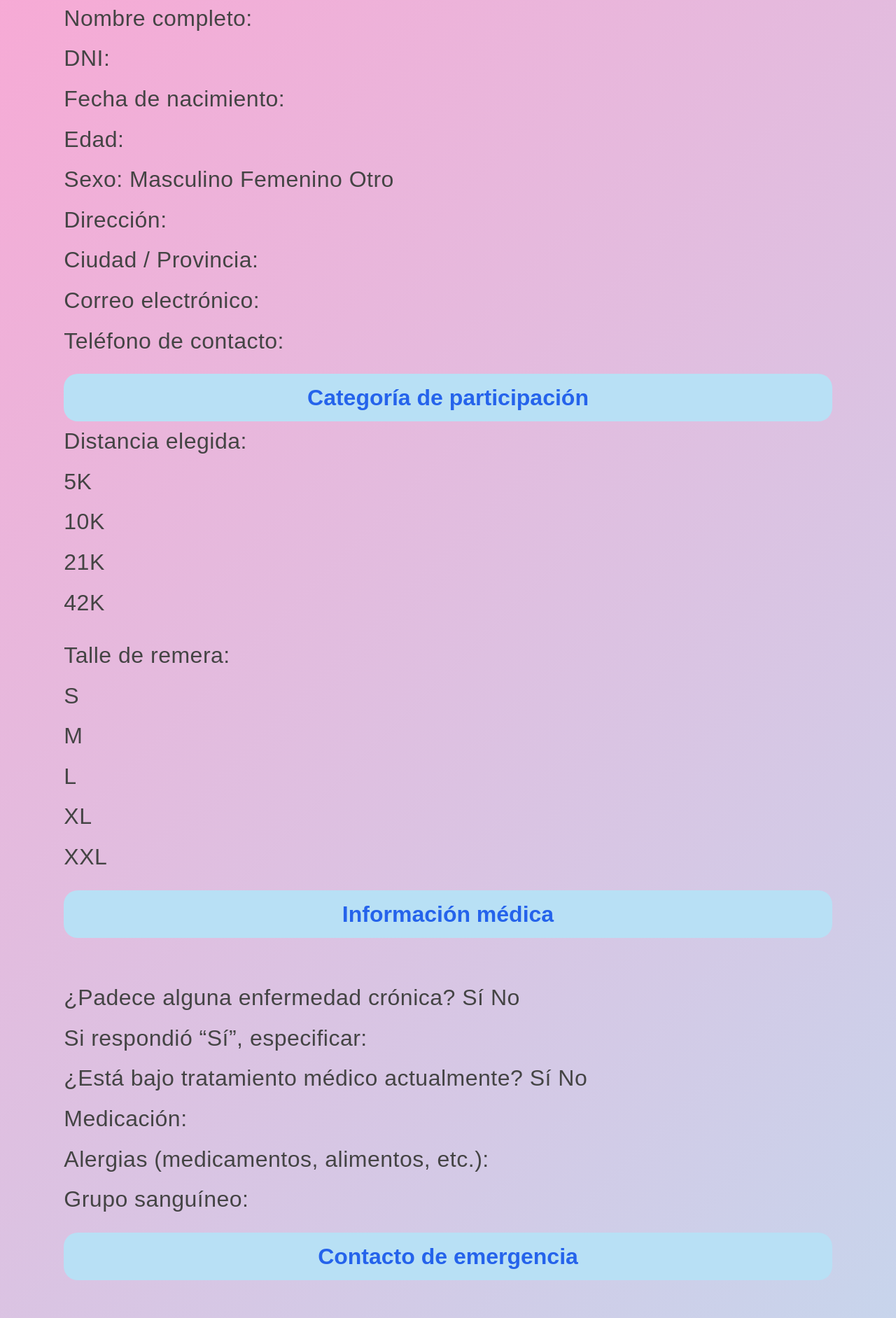
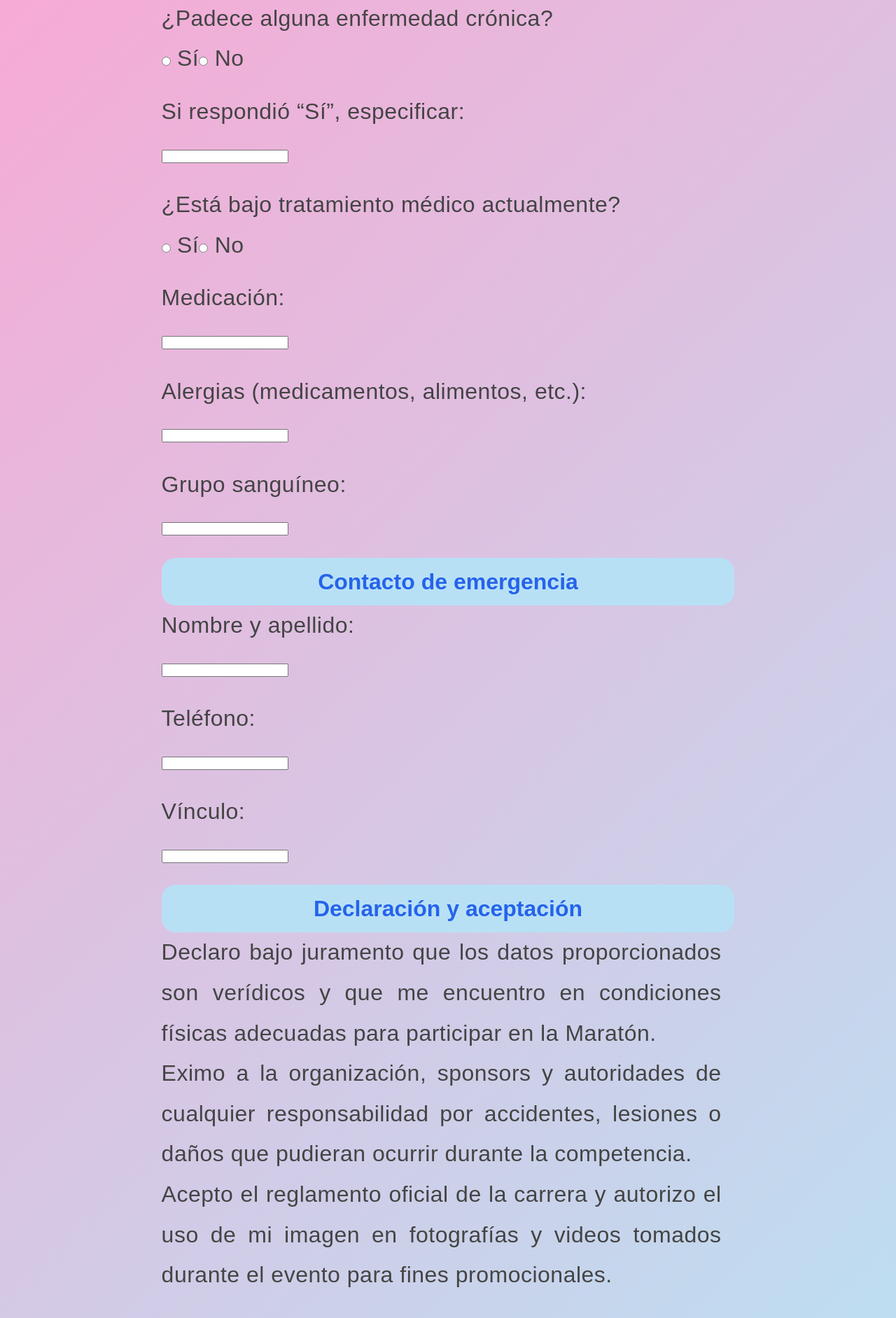
Before and after one commit to Emiliano3D33/Marat-n, a React (Vite) app: page /formulario in a window 1280 px wide. Shown: the part 163-2046 px from the top of the page at 70% size. Built offline with nearby package versions, Linux system fonts and the light colour scheme.

Commit message:
hicw un cambio

```diff
--- a/src/formulario.jsx
+++ b/src/formulario.jsx
@@ -1,72 +1,118 @@
 
 
 export default function Formulario() {
- return (
+  return (
     <>
-<h1>📝 Formulario de Inscripción dela Gran Maraton</h1>
-<h3>Datos personales</h3>
-<p> Nombre completo:
-<br />DNI:
-<br />Fecha de nacimiento:
-<br />Edad:
-<br />Sexo:  Masculino  Femenino  Otro
-<br />Dirección:
-<br />Ciudad / Provincia:
-<br />Correo electrónico:
-<br />Teléfono de contacto:
-</p>
-<h3>Categoría de participación</h3>
- <p>
-    Distancia elegida:
-<br /> 5K
-<br />10K
-<br />21K
-<br /> 42K
-</p>
-<p>Talle de remera:
-<br /> S
-<br />M
-<br />L
-<br /> XL
-<br /> XXL
- </p>
-<h3>Información médica</h3>
-<p>
-<br />¿Padece alguna enfermedad crónica? Sí  No
-<br />Si respondió “Sí”, especificar:
-<br />¿Está bajo tratamiento médico actualmente? Sí No
-<br />Medicación:
-<br />Alergias (medicamentos, alimentos, etc.):
-<br />Grupo sanguíneo:
-</p>
- <h3>Contacto de emergencia</h3>
- <p>
-<br />Nombre y apellido:
-<br />Teléfono:
-<br />Vínculo:
- </p>
- <h3>Declaración y aceptación</h3>
- <p>Declaro bajo juramento que los datos proporcionados son verídicos y que me encuentro en condiciones físicas adecuadas para participar en la Maratón [Nombre del evento].
+      <h1>Formulario de Inscripción - Maratón</h1>
+      <form id="inscripcion" action="#" method="post">
+        <h3>Datos personales</h3>
 
-Eximo a la organización, sponsors y autoridades de cualquier responsabilidad por accidentes, lesiones o daños que pudieran ocurrir durante la competencia.
+        <p>
+          ¿Padece alguna enfermedad crónica?
+          <br />
+          <label>
+            <input type="radio" name="enf_cronica" value="Sí" required /> Sí
+          </label>
+          <label>
+            <input type="radio" name="enf_cronica" value="No" /> No
+          </label>
+        </p>
 
-Acepto el reglamento oficial de la carrera y autorizo el uso de mi imagen en fotografías y videos tomados durante el evento para fines promocionales.s</p>
+        <p>
+          <label>
+            Si respondió “Sí”, especificar:
+            <br />
+            <input name="especificar_enf" type="text" />
+          </label>
+        </p>
 
+        <p>
+          ¿Está bajo tratamiento médico actualmente?
+          <br />
+          <label>
+            <input type="radio" name="tratamiento" value="Sí" required /> Sí
+          </label>
+          <label>
+            <input type="radio" name="tratamiento" value="No" /> No
+          </label>
+        </p>
 
+        <p>
+          <label>
+            Medicación:
+            <br />
+            <input name="medicacion" type="text" />
+          </label>
+        </p>
 
+        <p>
+          <label>
+            Alergias (medicamentos, alimentos, etc.):
+            <br />
+            <input name="alergias" type="text" />
+          </label>
+        </p>
 
+        <p>
+          <label>
+            Grupo sanguíneo:
+            <br />
+            <input name="grupo_sangre" type="text" />
+          </label>
+        </p>
 
+        <h3>Contacto de emergencia</h3>
 
+        <p>
+          <label>
+            Nombre y apellido:
+            <br />
+            <input name="emerg_nombre" type="text" required />
+          </label>
+        </p>
 
+        <p>
+          <label>
+            Teléfono:
+            <br />
+            <input name="emerg_telefono" type="tel" required />
+          </label>
+        </p>
 
+        <p>
+          <label>
+            Vínculo:
+            <br />
+            <input name="emerg_vinculo" type="text" />
+          </label>
+        </p>
 
+        <h3>Declaración y aceptación</h3>
+        <p>
+          Declaro bajo juramento que los datos proporcionados son verídicos y
+          que me encuentro en condiciones físicas adecuadas para participar en
+          la Maratón.
+          <br />
+          Eximo a la organización, sponsors y autoridades de cualquier
+          responsabilidad por accidentes, lesiones o daños que pudieran ocurrir
+          durante la competencia.
+          <br />
+          Acepto el reglamento oficial de la carrera y autorizo el uso de mi
+          imagen en fotografías y videos tomados durante el evento para fines
+          promocionales.
+        </p>
 
+        <p>
+          <label>
+            <input type="checkbox" name="acepta" required /> Acepto y firmo la
+            declaración
+          </label>
+        </p>
 
-
-
-
-
-
- </>
- )
+        <p>
+          <button type="submit">Enviar inscripción</button>
+        </p>
+      </form>
+    </>
+  );
 }
```
